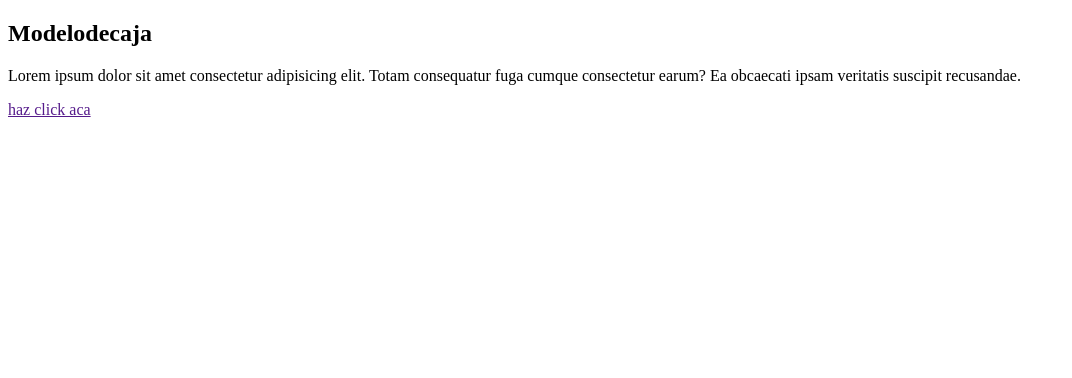
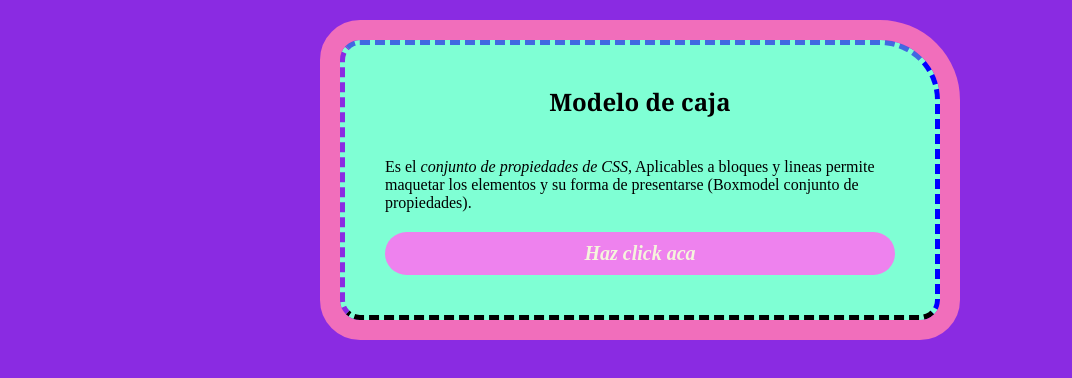
Before and after one commit to Roussemont/modelo_de_caja, a plain HTML site: page index.html in a window 1280 px wide. Shown: the whole page, without its empty margins (0-1072 px from the left). Drawn offline with Linux system fonts and the light colour scheme.

Commit message:
Ya vimos la mayoria de css para ir editando el modelo de caja y cada espacio

```diff
--- a/css/styles.css
+++ b/css/styles.css
@@ -0,0 +1,83 @@
+*{
+    margin: 0;
+    padding: 0;
+    box-sizing: border-box;
+
+}
+
+
+
+body{
+    background-color: blueviolet;
+
+
+}
+
+
+
+/*Selector de caja*/
+
+.caja{
+
+    background-color: aquamarine;
+    width: 600px;
+
+
+    /*Unica forma de centrar*/
+
+    margin: 0 auto;
+
+    padding: 40px;
+
+
+    border-right: dashed blue 5px;
+    border-left: dashed blueviolet 5px;
+    border-bottom: dashed black 5px;
+    border-top: dashed royalblue 5px;
+
+    border-radius: 20px;
+
+    border-top-right-radius: 60px;
+    outline:  20px solid rgb(241, 110, 187);
+    margin-top: 40px;
+
+
+}
+
+
+/*Selector de identidad*/
+
+.caja a{
+    background-color: violet;
+    border: 20px black;
+    color: beige;
+    border-radius: 100px;
+    padding: 10px;
+    display: block;
+    text-align: center;
+    font-size: 20px;
+    font-style: oblique;
+    font-weight: bold;
+    text-decoration: dashed;
+    transition: all 0.5s; /*transicion*/
+}
+
+
+
+.caja h2{
+    margin-bottom: 40px;
+    text-align: center;
+    font-family: Georgia, 'Times New Roman', Times, serif;
+
+}
+
+.caja p{
+    margin-bottom: 20px;
+}
+
+/*Al poner el maus encima cambia de color*/
+
+.caja a:hover{
+    background-color: blueviolet;
+    box-shadow: -10px -10px  20px blue; /*negativo o positivo guian la sombra*/
+}
--- a/index.html
+++ b/index.html
@@ -8,11 +8,13 @@
 </head>
 <body>
 
-    <div>
-        <h2>Modelodecaja</h2>
+    <div class="caja">
+        <h2 >Modelo de caja</h2>
+        <p id="descripcion">  Es el <em>conjunto de propiedades de CSS,</em> Aplicables a bloques y lineas
+             permite maquetar los elementos y su forma de presentarse
 
-        <p>Lorem ipsum dolor sit amet consectetur adipisicing elit. Totam consequatur fuga cumque consectetur earum? Ea obcaecati ipsam veritatis suscipit recusandae.</p>
-        <a href="">haz click aca</a>
+             (Boxmodel conjunto de propiedades).</p>
+        <a href="">Haz click aca</a>
     </div>
 
 </body>
```
